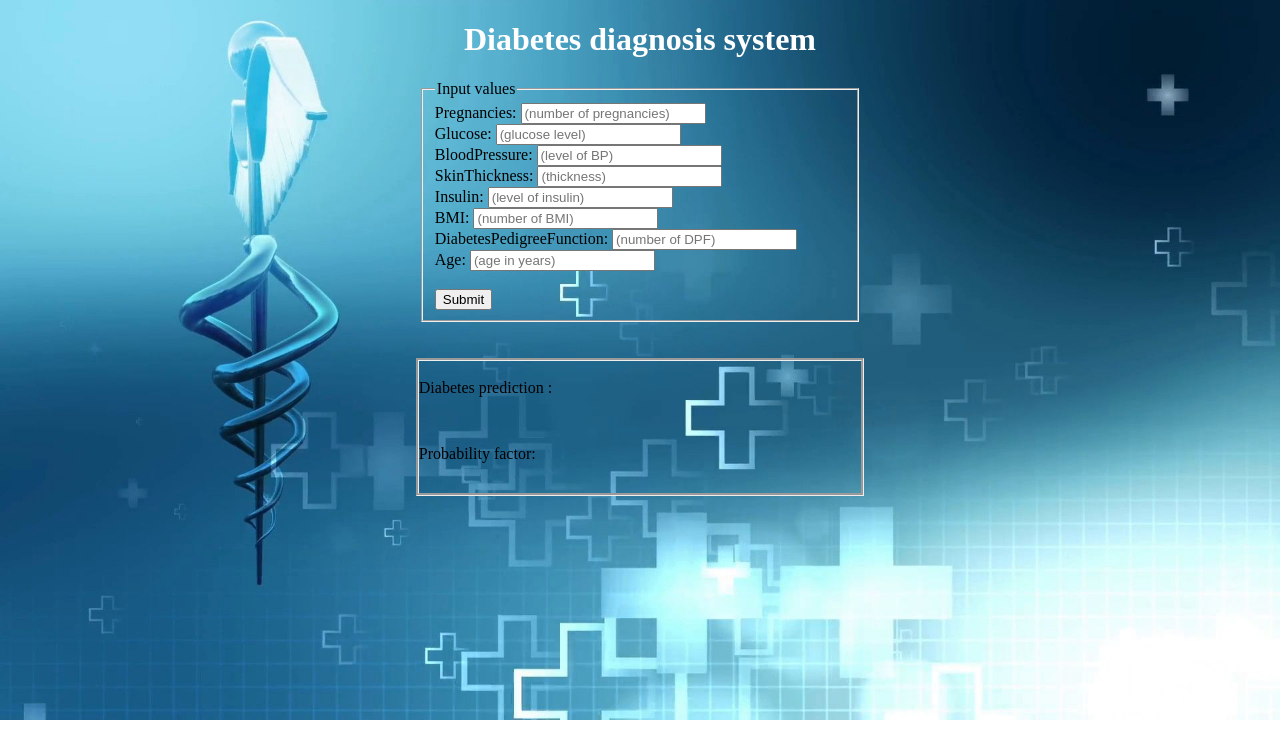
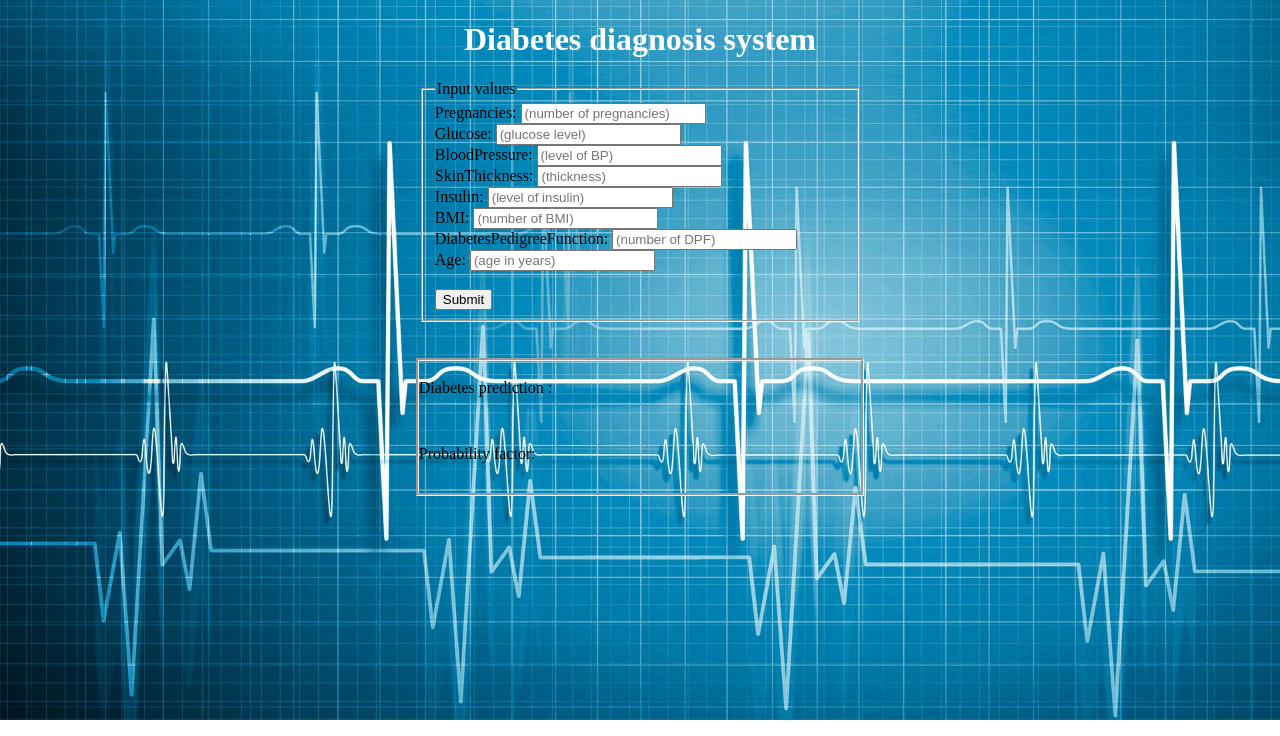
Before and after one commit to r197972x/practicalprojectedit, a Flask app: page / in a window 1280 px wide. Shown: the top 736 px of the page. Run offline with Flask 2, Linux system fonts and the light colour scheme; parts of the project's set-up code (start-up, migrations or seed data) failed here and were passed over.

Commit message:
Update main.html

```diff
--- a/templates/main.html
+++ b/templates/main.html
@@ -9,7 +9,7 @@ h1
 }
  body
     {
-        background-image: url('/static/img/image4.jpg');
+        background-image: url('/static/img/image5.jpg');
         background-repeat:no-repeat;
         background-size:cover;
     }
```
